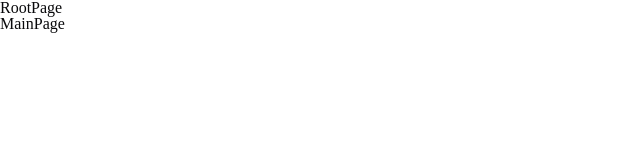
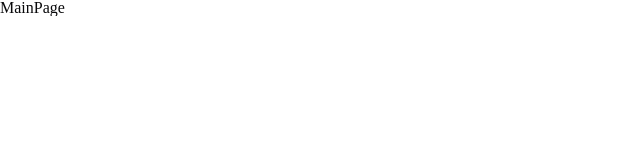
Before and after one commit to kakao-tech-campus-2nd-step3/Team5_FE, a React (Vite) app: page / in a window 1280 px wide. Shown: the top 160 px of the page, without its empty margins (0-640 px from the left). Built offline with nearby package versions, Linux system fonts and the light colour scheme.

Commit message:
design: header css 구현

```diff
--- a/src/pages/RootPage.tsx
+++ b/src/pages/RootPage.tsx
@@ -1,13 +1,28 @@
-import React from 'react';
 import { Outlet } from 'react-router-dom';
+
+import styled from 'styled-components';
 
 const RootPage = () => {
   return (
-    <>
-      <div>RootPage</div>
-      <Outlet />
-    </>
+    <RootContainer>
+      <RootWrapper>
+        <Outlet />
+      </RootWrapper>
+    </RootContainer>
   );
 };
 
 export default RootPage;
+
+const RootContainer = styled.div`
+  width: 100%;
+  display: flex;
+  justify-content: center;
+`;
+
+const RootWrapper = styled.div`
+  width: 1440px;
+  display: flex;
+  flex-direction: column;
+  overflow: hidden;
+`;
```
